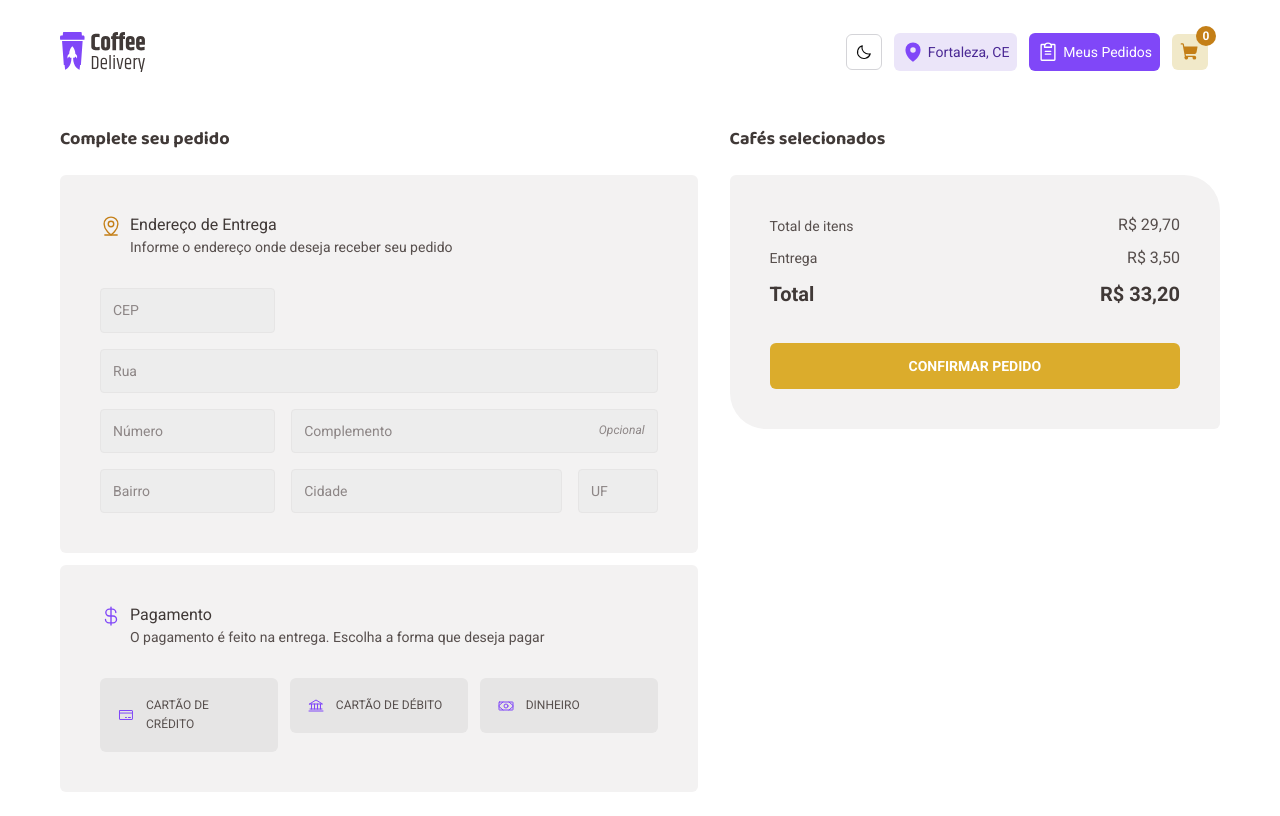
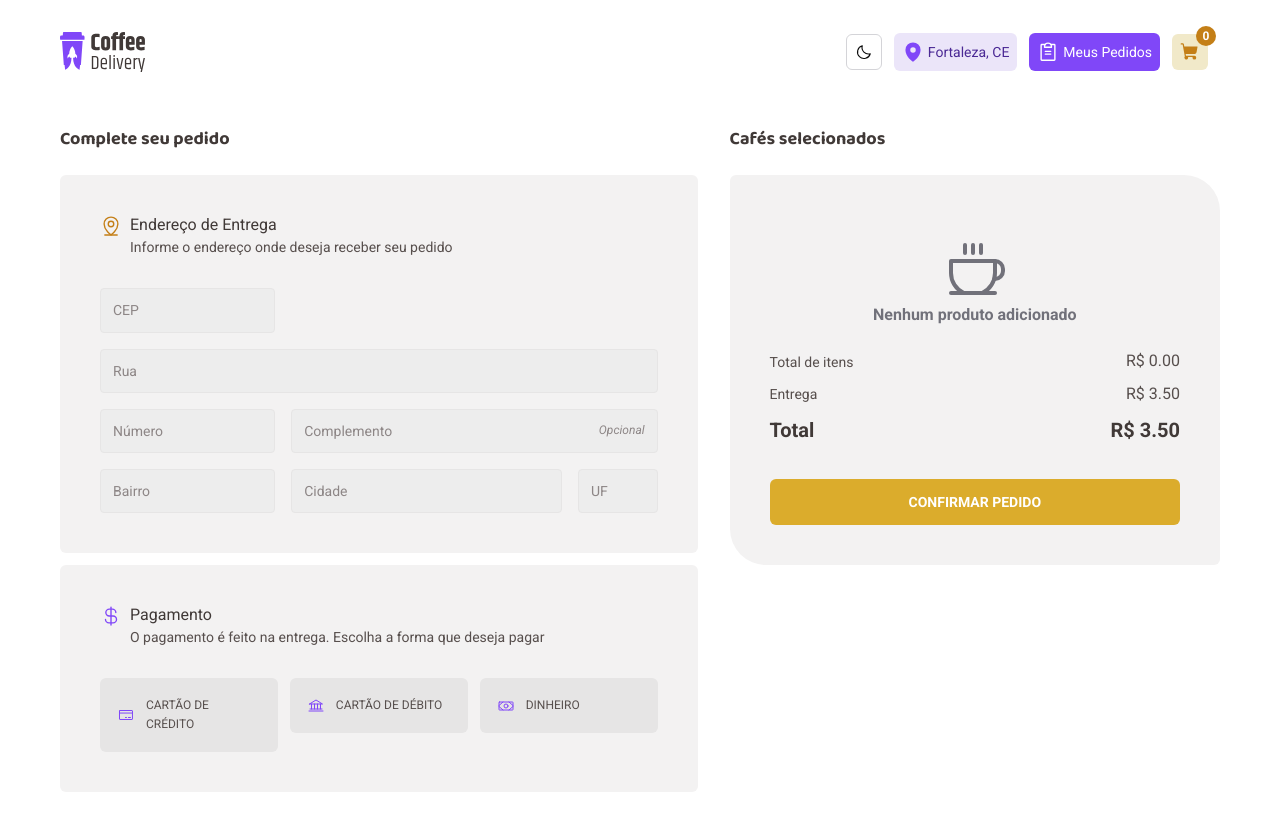
Before and after one commit to CarlosAlexandredevv/Coffee-delivery, a React (Vite) app: page /checkout in a window 1280 px wide. Built offline with nearby package versions, Linux system fonts and the light colour scheme.

Commit message:
feat:calc cart

```diff
--- a/src/components/ui/CardCart.tsx
+++ b/src/components/ui/CardCart.tsx
@@ -1,3 +1,4 @@
+import { Coffee } from "phosphor-react";
 import { BinIcon } from "./BinIcon";
 import { InputNumber } from "./InputNumber";
 import { useState, useEffect } from "react";
@@ -30,6 +31,14 @@ export function CardCart() {
 
   return (
     <>
+      {cartItems.length === 0 && (
+        <div className="my-6 flex flex-col items-center justify-center">
+          <Coffee size={64} className="text-zinc-500" />
+          <p className="font-roboto font-semibold text-zinc-500">
+            Nenhum produto adicionado
+          </p>
+        </div>
+      )}
       {cartItems.map((coffee) => (
         <div key={coffee.id}>
           <div className="flex gap-5 bg-base-card dark:bg-zinc-800">
--- a/src/pages/Checkout/components/coffees-cart/index.tsx
+++ b/src/pages/Checkout/components/coffees-cart/index.tsx
@@ -1,18 +1,46 @@
 import { ButtonCart } from "@/components/ui/ButtonCart";
 import { CardCart } from "@/components/ui/CardCart";
+import { useState, useEffect } from "react";
+
+interface Coffee {
+  id: number;
+  name: string;
+  description: string;
+  price: number;
+  img: string;
+  tags: string[];
+  quantity: number;
+}
 
 export function CoffeesCart() {
+  const [cartItems, setCartItems] = useState<Coffee[]>([]);
+  const [total, setTotal] = useState(0);
+
+  useEffect(() => {
+    const items: Coffee[] = JSON.parse(
+      localStorage.getItem("cartItems") || "[]",
+    );
+    setCartItems(items);
+    const totalPrice = items.reduce(
+      (acc, item) => acc + item.price * item.quantity,
+      0,
+    );
+    setTotal(totalPrice);
+  }, []);
+
+  const deliveryFee = 3.5;
+  const totalWithDelivery = total + deliveryFee;
+
   return (
     <div>
       <CardCart />
-
       <div className="flex flex-col gap-3">
         <div className="flex items-center justify-between">
           <span className="font-roboto text-sm leading-line text-base-text dark:text-zinc-100">
             Total de itens
           </span>
           <span className="font-roboto leading-line text-base-text dark:text-zinc-100">
-            R$ 29,70
+            R$ {total.toFixed(2)}
           </span>
         </div>
         <div className="flex items-center justify-between">
@@ -20,7 +48,7 @@ export function CoffeesCart() {
             Entrega
           </span>
           <span className="font-roboto leading-line text-base-text dark:text-zinc-100">
-            R$ 3,50
+            R$ {deliveryFee.toFixed(2)}
           </span>
         </div>
         <div className="flex items-center justify-between">
@@ -28,7 +56,7 @@ export function CoffeesCart() {
             Total
           </span>
           <span className="font-roboto text-[20px] font-bold leading-line text-base-subtitle dark:text-zinc-300">
-            R$ 33,20
+            R$ {totalWithDelivery.toFixed(2)}
           </span>
         </div>
         <ButtonCart />
```
